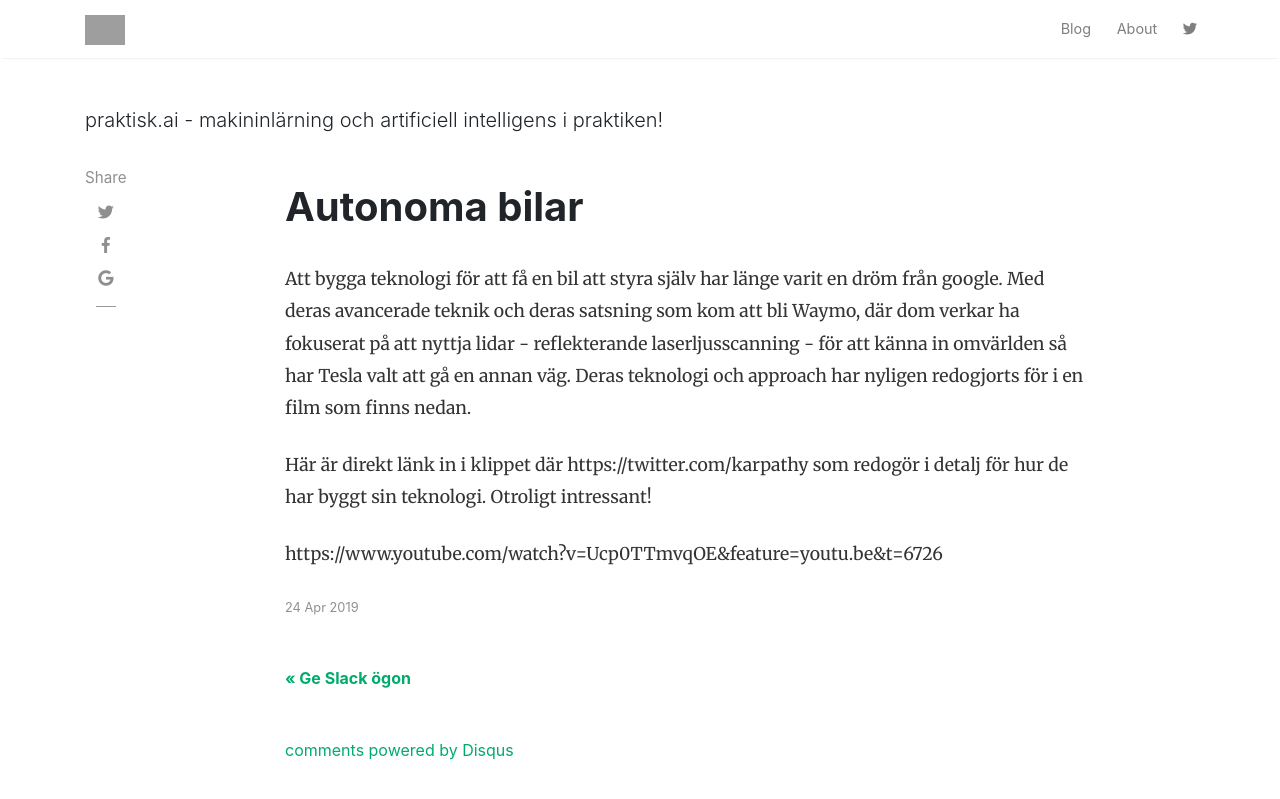
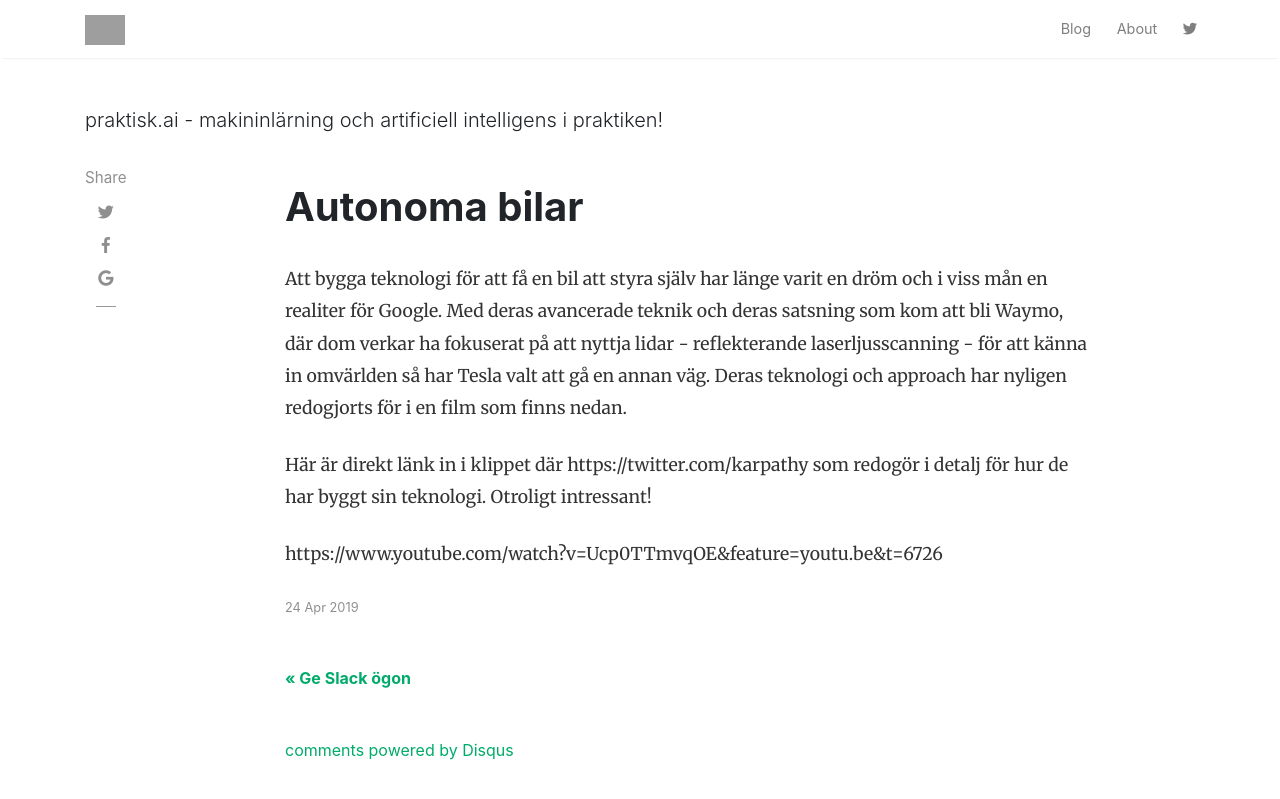
Before and after one commit to praktisk-ai/siteleaf-web, a Jekyll site: the page built from _posts/2019-04-24-autonoma-bilar.markdown, in a window 1280 px wide and 1289 px high, cut to the strip 0-830 px from the top of the window. Shown: the top 799 px of the strip. Built offline with Jekyll 4.4.1, drawn with Linux system fonts in a browser that asks for light colours; nearby versions of some CDN libraries; comment, search, counter and statistics services are not loaded; grey boxes are pictures that could not be loaded.

Commit message:
Updated Autonoma Bilar

```diff
--- a/_posts/2019-04-24-autonoma-bilar.markdown
+++ b/_posts/2019-04-24-autonoma-bilar.markdown
@@ -7,7 +7,7 @@
 - computer vision
 ---
 
-Att bygga teknologi för att få en bil att styra själv har länge varit en dröm från google. Med deras avancerade teknik och deras satsning som kom att bli Waymo, där dom verkar ha fokuserat på att nyttja lidar - reflekterande laserljusscanning - för att känna in omvärlden så har Tesla valt att gå en annan väg. Deras teknologi och approach har nyligen redogjorts för i en film som finns nedan.
+Att bygga teknologi för att få en bil att styra själv har länge varit en dröm och i viss mån en realiter för Google. Med deras avancerade teknik och deras satsning som kom att bli Waymo, där dom verkar ha fokuserat på att nyttja lidar - reflekterande laserljusscanning - för att känna in omvärlden så har Tesla valt att gå en annan väg. Deras teknologi och approach har nyligen redogjorts för i en film som finns nedan.
 
 Här är direkt länk in i klippet där https://twitter.com/karpathy som redogör i detalj för hur de har byggt sin teknologi. Otroligt intressant!
 
```
